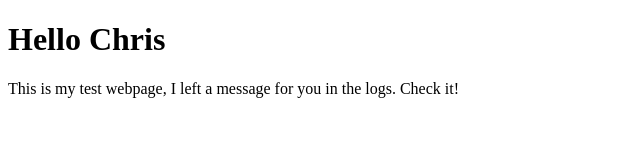
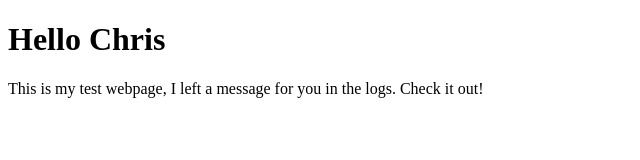
Before and after one commit to chriscrea8/azurelogstream, a plain HTML site: page index.html in a window 1280 px wide. Shown: the full height of the page, 0-640 px from the left. Drawn offline with Linux system fonts and the light colour scheme.

Commit message:
Update index.html

```diff
--- a/index.html
+++ b/index.html
@@ -7,7 +7,7 @@
 </head>
 <body>
     <h1>Hello Chris</h1>
-    <p>This is my test webpage, I left a message for you in the logs. Check it!</p>
+    <p>This is my test webpage, I left a message for you in the logs. Check it out!</p>
 </body>
 <script src="script.js"></script>
 </html>
```
